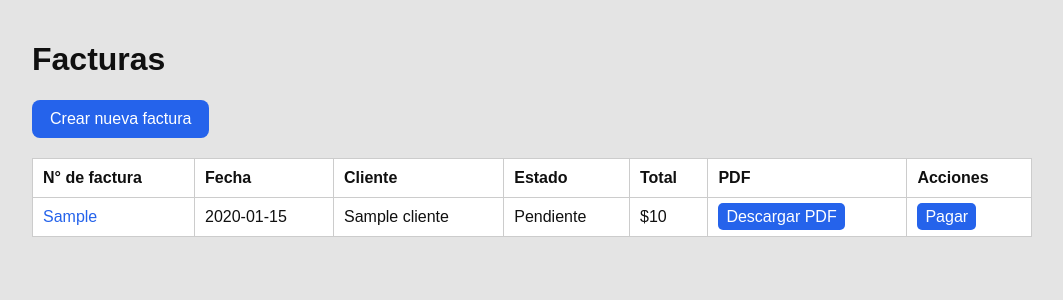
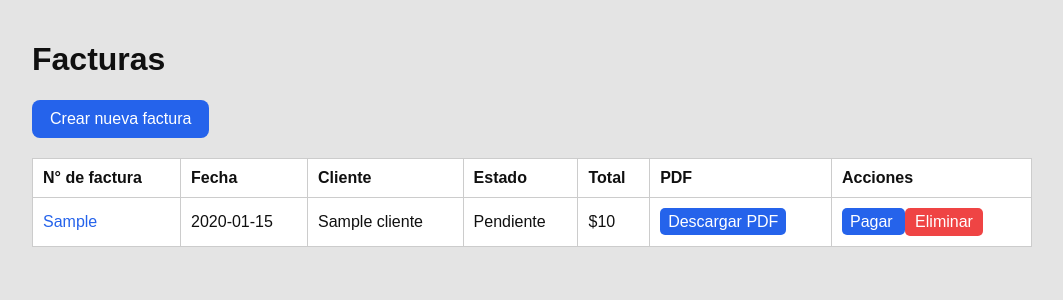
Before and after one commit to Thiagobedoya/Gestor-facturas, a Flask app: page /facturas in a window 1280 px wide. Shown: the part 48-348 px from the top of the page, without its empty margins (108-1171 px from the left). Run offline with Flask 3, Linux system fonts and the light colour scheme; tables that the repository leaves empty hold one stand-in row (values such as "Sample post").

Commit message:
Agrega eliminar factura, solo disponible en facturas pendientes

```diff
--- a/app.py
+++ b/app.py
@@ -178,6 +178,22 @@ def revertir_factura(id):
     flash("Factura paga revertida", "exito")
     return redirect("/facturas")
 
+@app.route("/facturas/<int:id>/eliminar", methods=["POST"]) #Esta ruta permite eliminar una factura existente
+def eliminar_factura(id):
+    factura = Factura.query.get_or_404(id) #Esta línea obtiene la factura con el ID proporcionado de la base de datos. Si no se encuentra, devuelve un error 404.
+
+    if factura.estado == "Pagada": #Esta línea verifica si la factura está marcada como pagada. Si es así, no se permite eliminarla y se muestra un mensaje de error.
+        flash("No se puede eliminar una factura pagada", "error")
+        return redirect("/facturas")
+
+    for item in factura.items: #Esta línea itera sobre los elementos (items) asociados a la factura y los elimina de la base de datos. Esto asegura que todos los elementos relacionados con la factura se eliminen antes de eliminar la factura en sí.
+        db.session.delete(item)
+
+    db.session.delete(factura)
+    db.session.commit()
+    flash("Factura eliminada exitosamente", "exito") #Esta linea muestra un mensaje rápido indicando que se elimino la factura
+    return redirect("/facturas") #Esta línea redirige al usuario a la página de
+
 if __name__ == "__main__": #Esta línea verifica si el archivo se está ejecutando directamente (no importado como módulo). Si es así, se ejecuta el bloque de código dentro de esta condición.
     with app.app_context():
         db.create_all()
--- a/templates/facturas.html
+++ b/templates/facturas.html
@@ -29,6 +29,9 @@
                 {% if factura.estado == 'Pendiente' %}
                 <a class="boton-secundario" href="/facturas/{{factura.id}}/pagar">Pagar
                 </a>
+                <form method="POST" action="/facturas/{{ factura.id }}/eliminar" style="display:inline;" onsubmit="return confirm('¿Estás seguro que deseas eliminar esta factura?');">
+                    <button class="peligro" type="submit">Eliminar</button>
+                </form>
                 {% else %}
                 Pagada
                 <form method="POST" action="/facturas/{{ factura.id }}/revertir" style="display:inline" onsubmit="return confirm('¿Deseas revertir el pago de esta factura?');">
```
